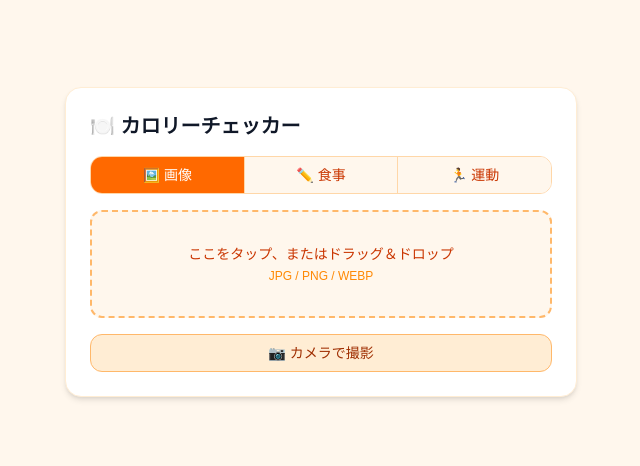
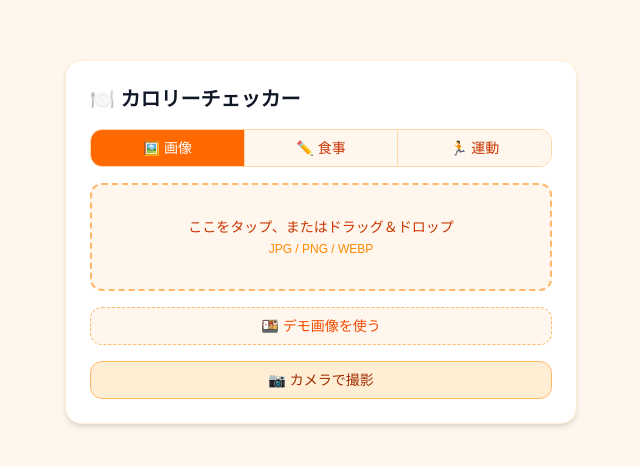
Before and after one commit to saitohryasen-png/calorie-app, a Next.js app: page / in a window 1280 px wide. Shown: the part 158-624 px from the top of the page, without its empty margins (319-959 px from the left). Built offline with nearby package versions, Linux system fonts and the light colour scheme.

Commit message:
For_Demo

```diff
--- a/app/page.tsx
+++ b/app/page.tsx
@@ -125,6 +125,20 @@ export default function Home() {
     setBase64Data(compressed.split(',')[1]);
     setResult(null);
     setError('');
+  };
+
+  const loadDemoImage = async () => {
+    setError('');
+    try {
+      const res = await fetch('/demo.jpg');
+      if (!res.ok) throw new Error();
+      const blob = await res.blob();
+      const reader = new FileReader();
+      reader.onload = (e) => applyImage(e.target?.result as string);
+      reader.readAsDataURL(blob);
+    } catch {
+      setError('デモ画像の読み込みに失敗しました');
+    }
   };
 
   const handleFile = (file: File) => {
@@ -325,6 +339,14 @@ export default function Home() {
                   onChange={(e) => e.target.files?.[0] && handleFile(e.target.files[0])}
                 />
               </div>
+
+              {/* デモ画像ボタン */}
+              <button
+                className="w-full bg-orange-50 border border-dashed border-orange-300 rounded-xl py-2 text-sm font-medium text-orange-600 hover:bg-orange-100 transition"
+                onClick={loadDemoImage}
+              >
+                🍱 デモ画像を使う
+              </button>
 
               {/* カメラボタン（スマートフォンでは非表示） */}
               {!isMobile && (
```
Also changed, not shown: public/demo.jpg (added).
